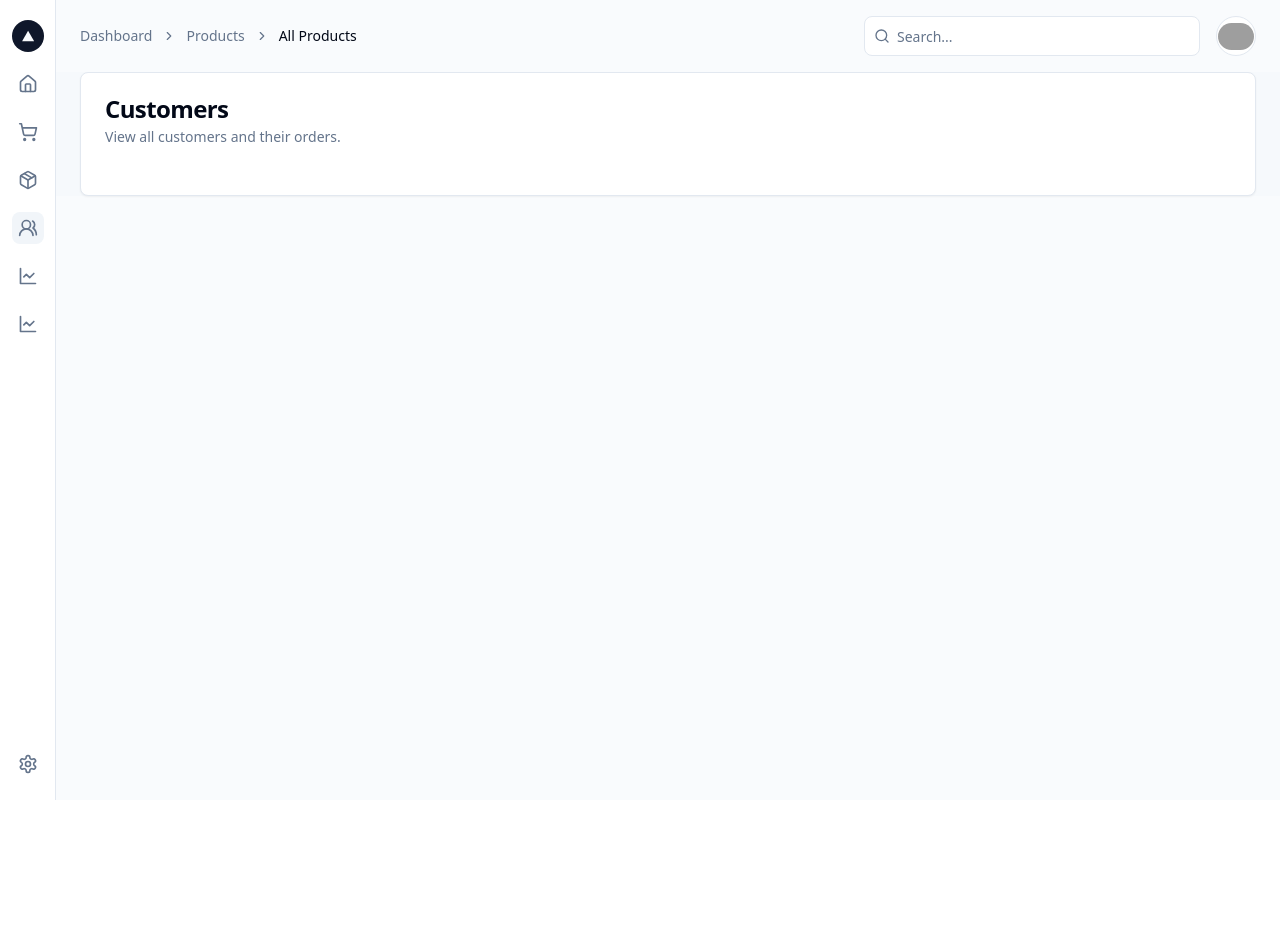
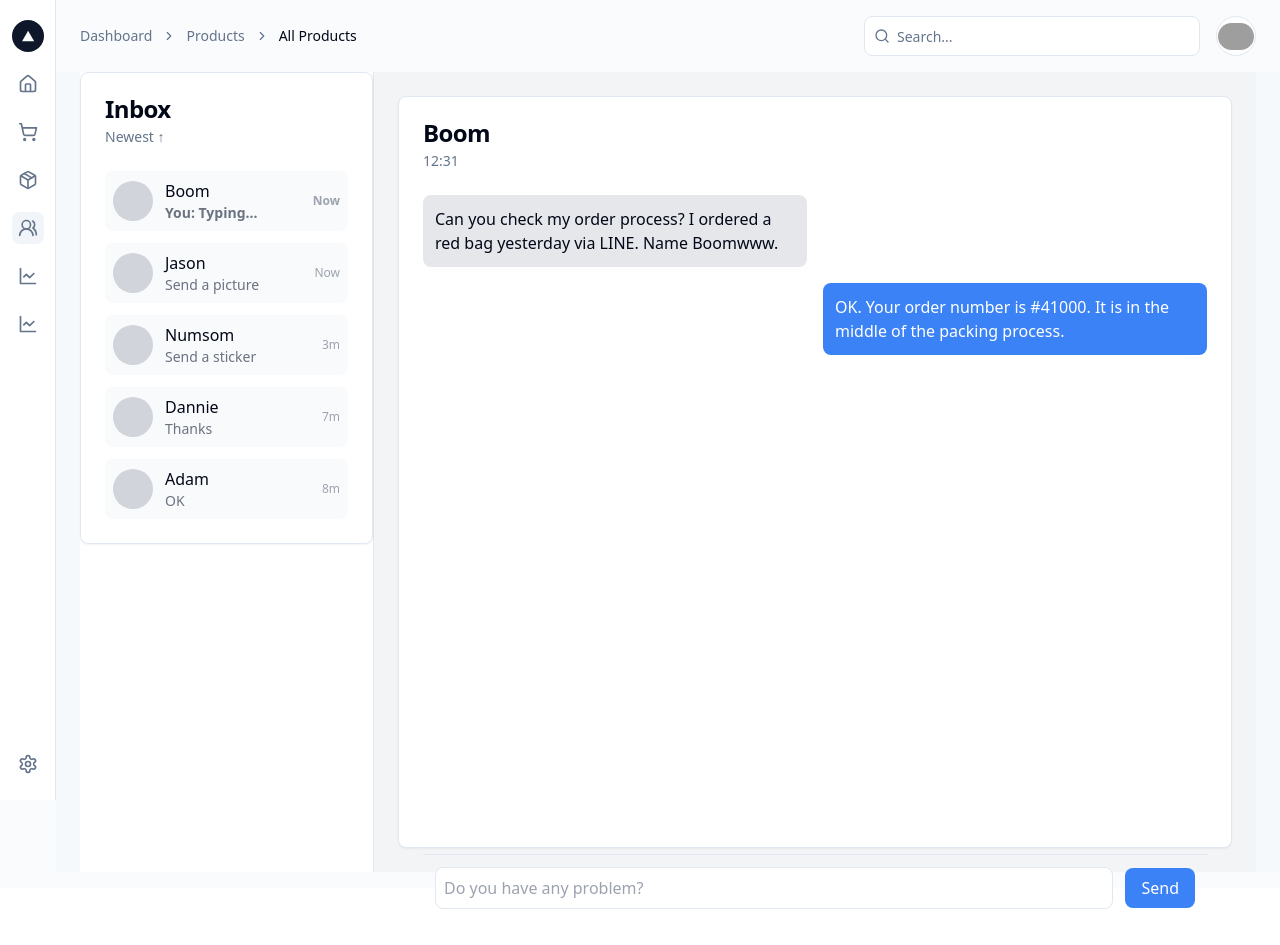
Before and after one commit to jilamikalalae/fusiontalk, a Next.js app: page /customers in a window 1280 px wide. Before the commit the page ends 800 px from the top, so only its background shows below. Built offline with nearby package versions, Linux system fonts and the light colour scheme; no server answers; grey boxes are pictures that could not be loaded.

Commit message:
First Commit

```diff
--- a/src/app/(dashboard)/customers/page.tsx
+++ b/src/app/(dashboard)/customers/page.tsx
@@ -1,19 +1,120 @@
+import React from "react";
 import {
   Card,
   CardContent,
   CardDescription,
   CardHeader,
-  CardTitle
-} from '@/components/ui/card';
+  CardTitle,
+} from "@/components/ui/card";
 
-export default function CustomersPage() {
+interface Message {
+  id: number;
+  name: string;
+  preview: string;
+  time: string;
+  isUnread?: boolean;
+}
+
+interface ChatMessage {
+  id: number;
+  sender: "user" | "recipient";
+  text: string;
+  time: string;
+}
+
+const inboxMessages: Message[] = [
+  { id: 1, name: "Boom", preview: "You: Typing...", time: "Now", isUnread: true },
+  { id: 2, name: "Jason", preview: "Send a picture", time: "Now" },
+  { id: 3, name: "Numsom", preview: "Send a sticker", time: "3m" },
+  { id: 4, name: "Dannie", preview: "Thanks", time: "7m" },
+  { id: 5, name: "Adam", preview: "OK", time: "8m" },
+];
+
+const chatMessages: ChatMessage[] = [
+  { id: 1, sender: "recipient", text: "Can you check my order process? I ordered a red bag yesterday via LINE. Name Boomwww.", time: "12:31" },
+  { id: 2, sender: "user", text: "OK. Your order number is #41000. It is in the middle of the packing process.", time: "12:31" },
+];
+
+const CustomersPage: React.FC = () => {
   return (
-    <Card>
-      <CardHeader>
-        <CardTitle>Customers</CardTitle>
-        <CardDescription>View all customers and their orders.</CardDescription>
-      </CardHeader>
-      <CardContent></CardContent>
-    </Card>
+    <div className="flex h-screen bg-gray-100">
+      {/* Sidebar */}
+      <div className="w-1/4 bg-white border-r">
+        <Card>
+          <CardHeader>
+            <CardTitle>Inbox</CardTitle>
+            <CardDescription>Newest ↑</CardDescription>
+          </CardHeader>
+          <CardContent>
+            <ul className="space-y-3">
+              {inboxMessages.map((message) => (
+                <li
+                  key={message.id}
+                  className={`flex items-center justify-between p-2 bg-gray-50 hover:bg-gray-100 rounded-lg cursor-pointer ${
+                    message.isUnread ? "font-bold" : ""
+                  }`}
+                >
+                  <div className="flex items-center space-x-3">
+                    <div className="w-10 h-10 bg-gray-300 rounded-full" />
+                    <div>
+                      <p className="font-medium">{message.name}</p>
+                      <p className="text-sm text-gray-500">{message.preview}</p>
+                    </div>
+                  </div>
+                  <p className="text-xs text-gray-400">{message.time}</p>
+                </li>
+              ))}
+            </ul>
+          </CardContent>
+        </Card>
+      </div>
+
+      {/* Chat Area */}
+      <div className="w-3/4 p-6">
+        <Card className="h-full">
+          <CardHeader>
+            <CardTitle>Boom</CardTitle>
+            <CardDescription>12:31</CardDescription>
+          </CardHeader>
+          <CardContent className="flex flex-col h-full justify-between">
+            {/* Messages */}
+            <div className="flex-1 overflow-y-auto space-y-4">
+              {chatMessages.map((msg) => (
+                <div
+                  key={msg.id}
+                  className={`flex ${
+                    msg.sender === "user" ? "justify-end" : "justify-start"
+                  }`}
+                >
+                  <div
+                    className={`max-w-sm p-3 rounded-lg ${
+                      msg.sender === "user"
+                        ? "bg-blue-500 text-white"
+                        : "bg-gray-200"
+                    }`}
+                  >
+                    {msg.text}
+                  </div>
+                </div>
+              ))}
+            </div>
+
+            {/* Input Box */}
+            <div className="flex items-center space-x-3 border-t p-3">
+              <input
+                type="text"
+                placeholder="Do you have any problem?"
+                className="flex-1 p-2 border rounded-lg outline-none focus:ring-2 focus:ring-blue-500"
+              />
+              <button className="px-4 py-2 bg-blue-500 text-white rounded-lg">
+                Send
+              </button>
+            </div>
+          </CardContent>
+        </Card>
+      </div>
+    </div>
   );
-}
+};
+
+export default CustomersPage;
```
